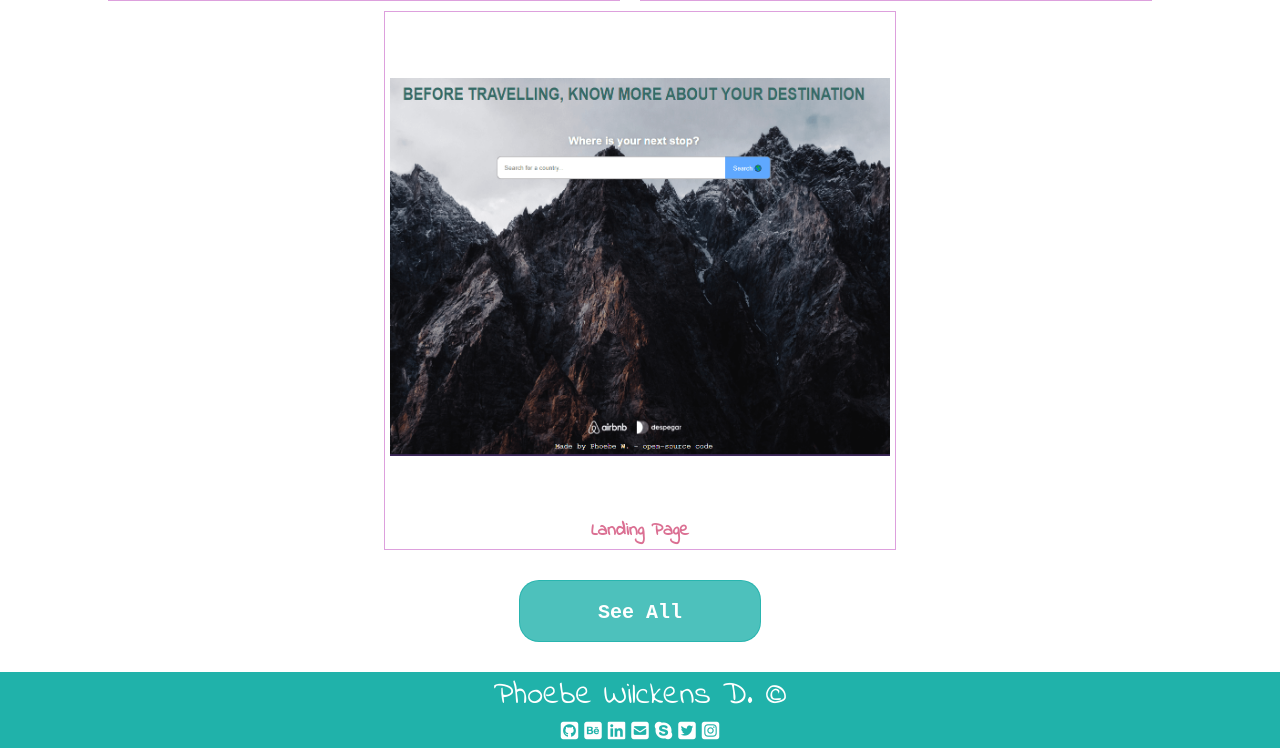
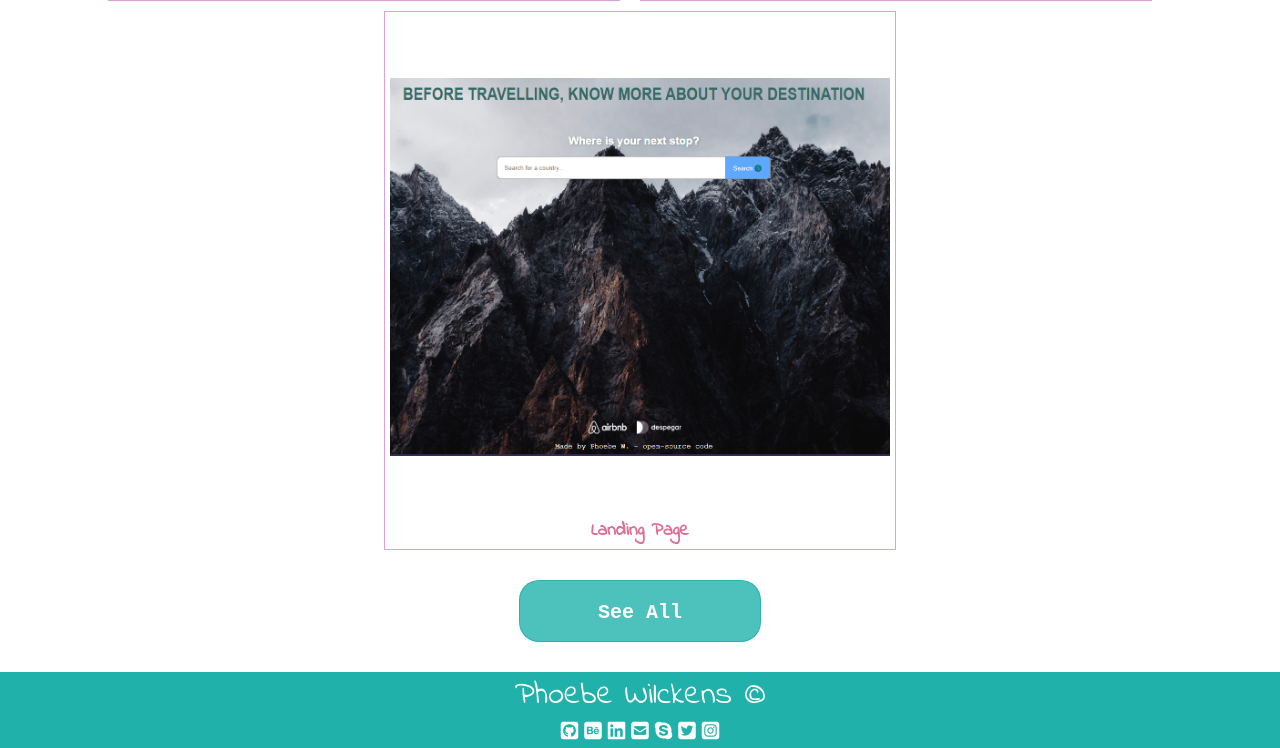
Before and after one commit to Phoebe-WD/portfolio, a website: page index.html in a window 1280 px wide. Shown: the part 947-1695 px from the top of the page. Drawn offline with Linux system fonts and the light colour scheme.

Commit message:
deleted D. in the home footer

```diff
--- a/index.html
+++ b/index.html
@@ -69,7 +69,7 @@
       </div>
     </main>
     <footer class="footer">
-      <h2 class="footer__name">Phoebe Wilckens D. &copy;</h2>
+      <h2 class="footer__name">Phoebe Wilckens &copy;</h2>
       <div class="footer__social-media">
         <a href="https://github.com/Phoebe-WD" target="_blank"
           ><i class="fab fa-github-square"></i
```
